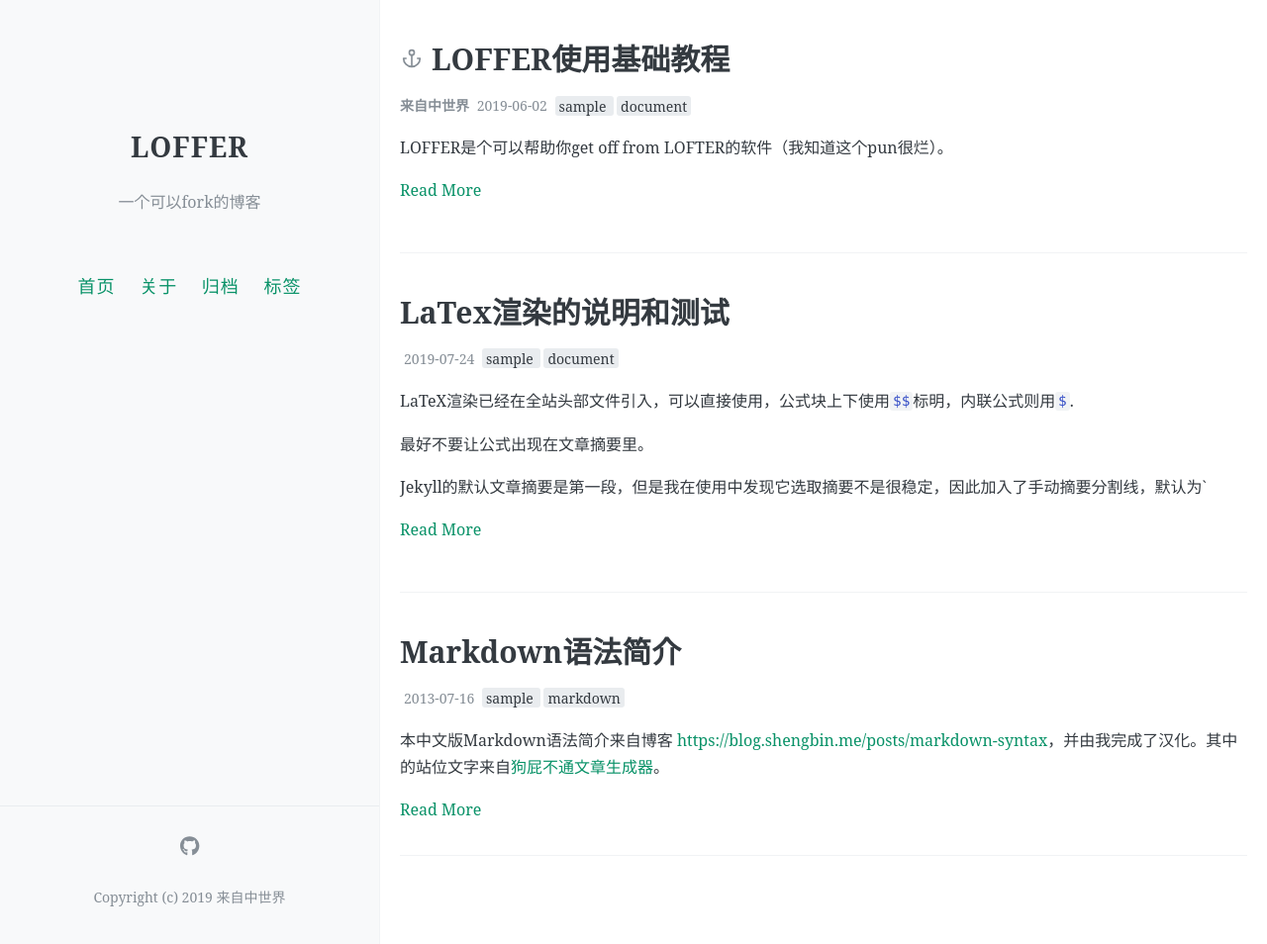
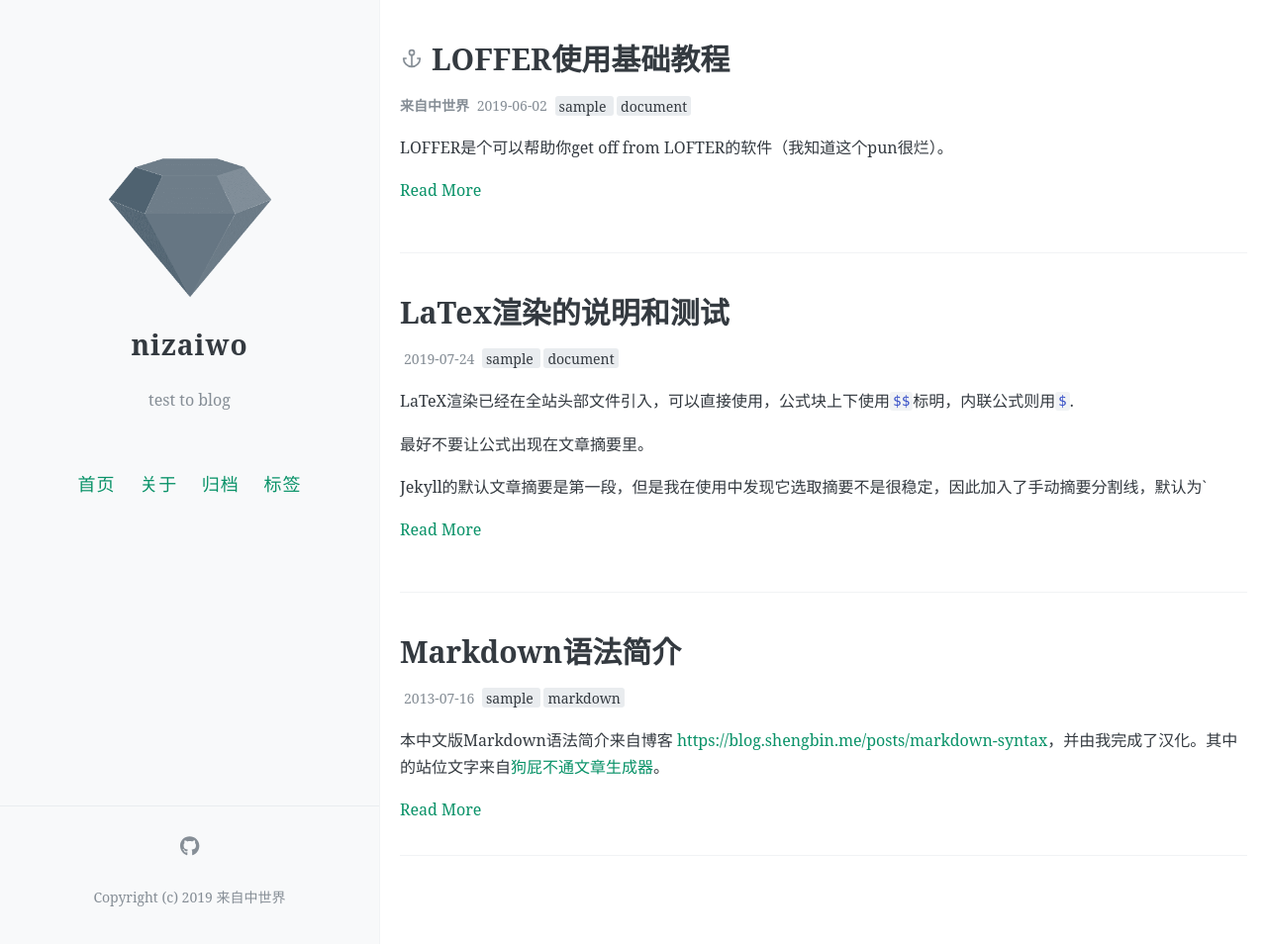
Before and after one commit to nizaiwo/blogs, a Jekyll site: the page built from index.html, in a window 1280 px wide and 954 px high. Shown: the whole window at 99% size. Built offline with Jekyll 4.4.1, drawn with Linux system fonts in a browser that asks for light colours; the list of posts is cut into pages by our own code; comment, search, counter and statistics services are not loaded.

Commit message:
Update _config.yml

```diff
--- a/_config.yml
+++ b/_config.yml
@@ -7,8 +7,8 @@
 # 井号后面的文字是说明文档，不会被程序读取。
 
 # 描述/签名
-name: LOFFER
-description: 一个可以fork的博客
+name: nizaiwo
+description: test to blog
 
 # 输入你的网站域名（如果你没有添加自己的域名，而是直接用GitHub pages分配的域名的话可以省略）
 # url:
@@ -24,10 +24,10 @@ baseurl: /blogs
 #
 
 # 你的博客logo图片URL，建议尺寸不超过300px × 300px
-# avatar: https://raw.githubusercontent.com/FromEndWorld/LOFFER/master/images/logo.png
+avatar: https://raw.githubusercontent.com/nizaiwo/blogs/master/images/logo.png
 
 # 你的favicon（出现在浏览器tab上）图片URL，建议使用较小(64px × 64px)的图片
-# favicon: https://raw.githubusercontent.com/FromEndWorld/LOFFER/master/images/favicon.png
+favicon: https://raw.githubusercontent.com/nizaiwo/blogs/master/images/favicon.png
 
 
 # 菜单中的按钮
@@ -55,7 +55,7 @@ footer-links:
   email: #youremailaddress@mail.com
   facebook: #https://www.facebook.com/<>
   flickr: #https://www.flickr.com/<>
-  github: FromEndWorld/loffer #https://github.com/<>
+  github: nizaiwo/blogs #https://github.com/<>
   instagram: #https://instagram.com/<>
   linkedin: #https://www.linkedin.com/in/<>
   pinterest: #https://www.pinterest.com/<>
@@ -111,7 +111,7 @@ kramdown:
 
 # Set the Sass partials directory, as we're using @imports
 sass:
-  style: :expanded # You might prefer to minify using :compressed
+  style: :compressed # You might prefer to minify using :compressed/expanded
 
 # Use the following plug-ins
 plugins:
```
